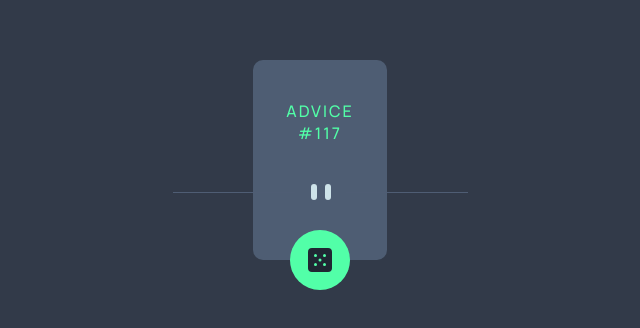
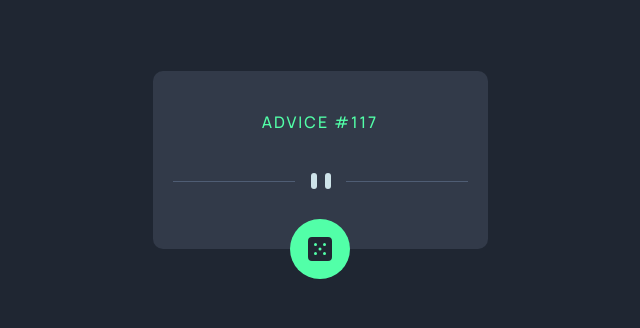
Before and after one commit to alexlikenew/advice-generator-app-main, a plain HTML site: page advice-generator-app-main/index.html in a window 1280 px wide. Shown: the part 240-568 px from the top of the page, without its empty margins (320-960 px from the left). Drawn offline with Linux system fonts and the light colour scheme.

Commit message:
Media screen optimization

```diff
--- a/advice-generator-app-main/scss/style.scss
+++ b/advice-generator-app-main/scss/style.scss
@@ -22,7 +22,7 @@ body, main , section {
     height: 100vh;
     font-family: 'Open Sans';
 	font-size: 1.6rem;
-    background-color: hsl(217, 19%, 24%);
+    background-color: hsl(218, 23%, 16%);
     display: flex;
     justify-content: center;
     align-items: center;
@@ -75,11 +75,12 @@ table {
     padding: 2rem 2rem 0 2rem;
     max-width: 90%;
     border-radius: 1rem;
-    background-color:hsl(217, 19%, 38%);
+    background-color:hsl(217, 19%, 24%);
     font-family: "Manrope", sans-serif;
     font-optical-sizing: auto;
     font-weight: 800;
     font-style: normal;
+
 
 
     &__header{
@@ -98,16 +99,8 @@ table {
         display: flex;
         margin-top: 2rem;
         position: relative;
-        z-index: 1;
-        &::after , ::before{
-            position: absolute;
-            top: 0;left: 0;
-            width: 5rem;
-            height: 2px;
-            background-color: hsl(193, 38%, 86%);
-            content:'';
-            z-index: 1000;
-        }
+
+
     }
     &__btn{
         width: 6rem;
@@ -128,6 +121,6 @@ table {
 
 @media only screen and (min-width :992px) {
     .advice-box{
-        max-width: 40%;
+        max-width: 100%;
     }
 }
```
Also changed, not shown: css/style.css, 1 other file.
